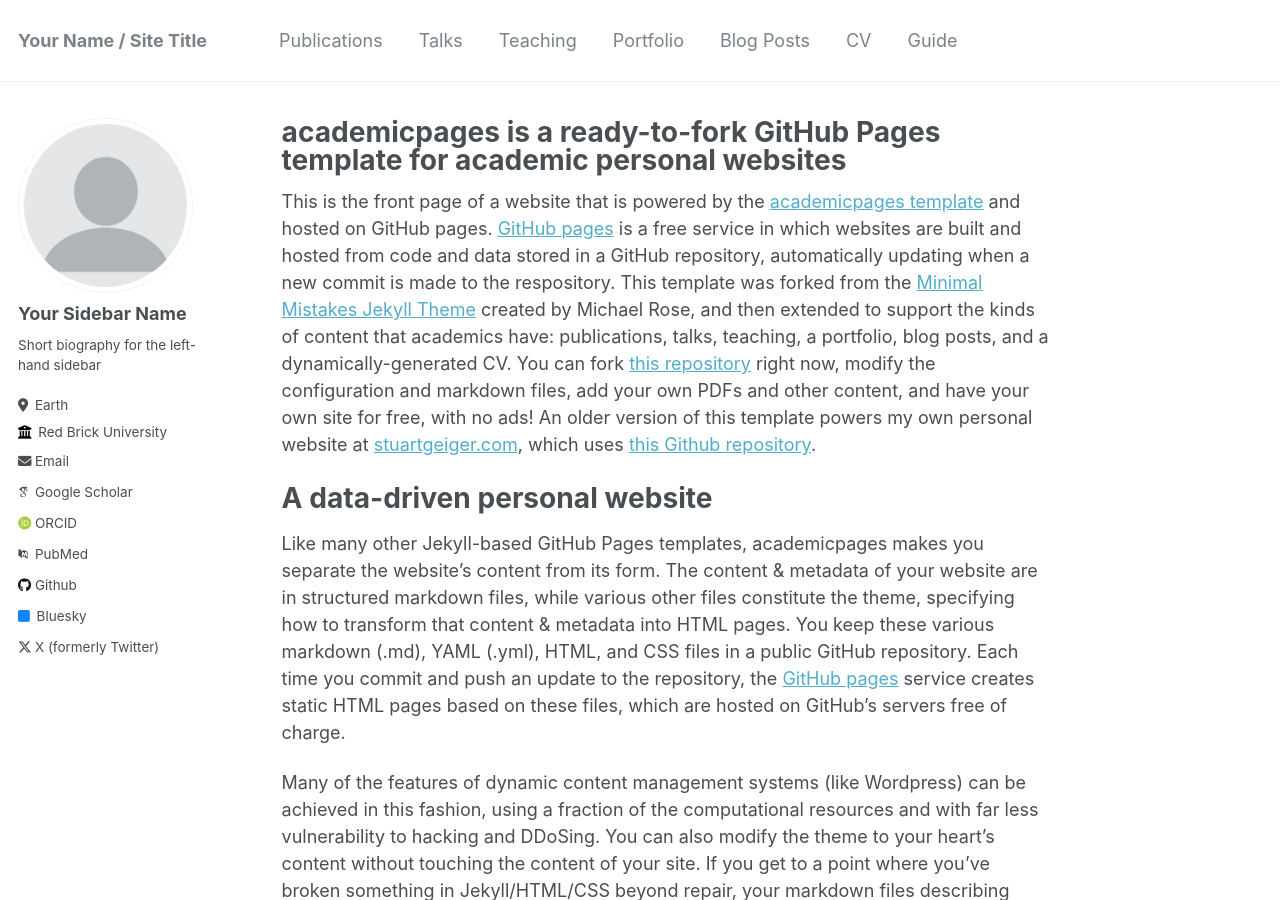
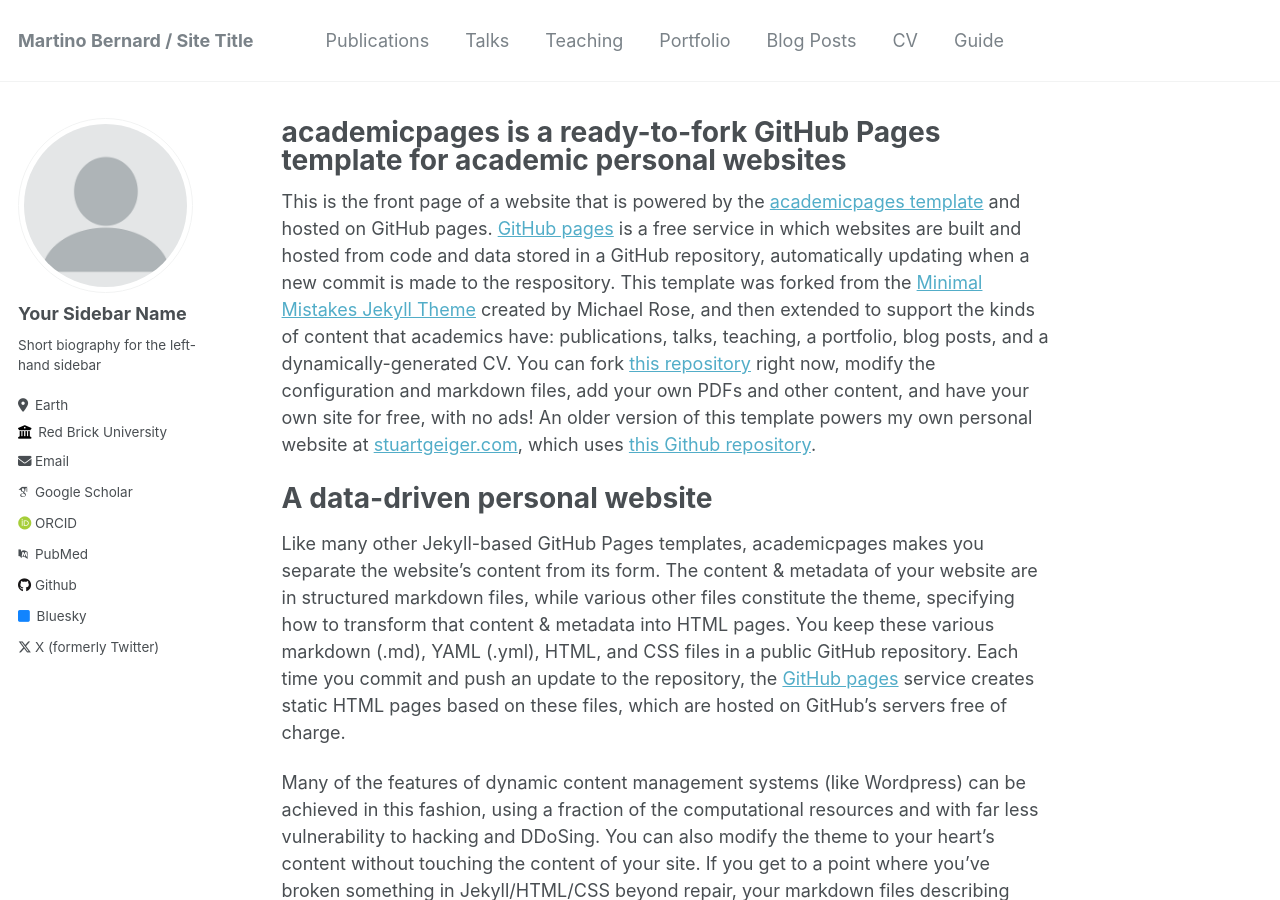
Before and after one commit to martinobernard/martinobernard.github.io, a Jekyll site: the page built from _pages/about.md, in a window 1280 px wide and 900 px high. Built offline with Jekyll 4.4.1, drawn with Linux system fonts in a browser that asks for light colours; some web fonts are replaced; some of the changed text lies outside the part shown.

Commit message:
Update _config.yml

```diff
--- a/_config.yml
+++ b/_config.yml
@@ -8,9 +8,9 @@
 
 # Basic Site Settings
 locale                   : "en-US"
-title                    : "Your Name / Site Title"
+title                    : "Martino Bernard / Site Title"
 title_separator          : "-"
-name                     : &name "Your Name"
+name                     : &name "Martino Bernard"
 description              : &description "personal description"
 url                      : https://academicpages.github.io # the base hostname & protocol for your site e.g. "https://mmistakes.github.io"
 baseurl                  : "" # the subpath of your site, e.g. "/blog"
```
